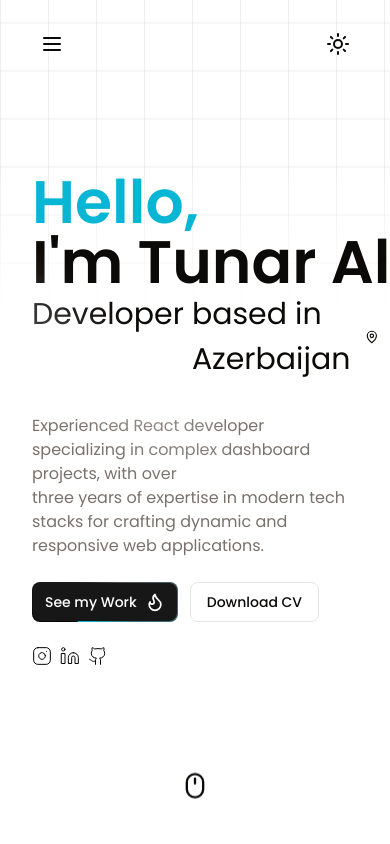
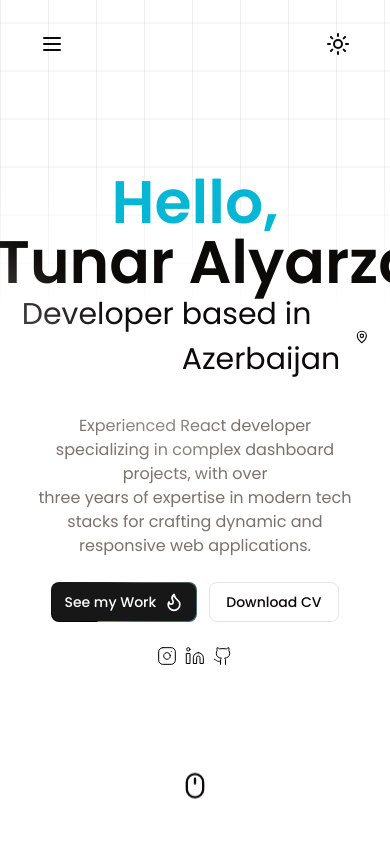
Before and after one commit to alyarzada/portfolio, a React (Vite) app: page / in a window 390 px wide. Shown: the top 844 px of the page. Built offline with nearby package versions, Linux system fonts and the light colour scheme.

Commit message:
add responsivness

```diff
--- a/src/sections/contact/index.tsx
+++ b/src/sections/contact/index.tsx
@@ -42,8 +42,11 @@ const Contact = () => {
 
   return (
     <section id="contact" className="container flex items-center">
-      <MotionViewport className="w-[40%]" variants={varSlide("right")}>
-        <div className="w-full hidden lg:block">
+      <MotionViewport
+        className="w-[40%] hidden lg:block"
+        variants={varSlide("right")}
+      >
+        <div className="w-full">
           <Image className="rounded w-96" src={ContactSvg} alt="" />
         </div>
       </MotionViewport>
--- a/src/sections/hero/index.tsx
+++ b/src/sections/hero/index.tsx
@@ -30,8 +30,8 @@ const Hero = () => {
 
   return (
     <section className="container z-20 relative pt-[10vh] min-h-[calc(100vh-80px)]">
-      <div className="flex-center lg:flex-between">
-        <div className="w-full lg:w-1/2">
+      <div className="flex-between">
+        <div className="w-full flex-center-col lg:block lg:w-1/2">
           <Spotlight className="top-40 left-0 md:left-10 md:top-5" />
 
           <Motion
@@ -71,7 +71,7 @@ const Hero = () => {
               delay: 1.1,
             })}
           >
-            <p className="text-muted-foreground mb-6">
+            <p className="text-muted-foreground text-center lg:text-start mb-6">
               Experienced React developer specializing in complex dashboard
               projects, with over <br /> three years of expertise in modern tech
               stacks for crafting dynamic and responsive web applications.
@@ -110,11 +110,11 @@ const Hero = () => {
           </Motion>
         </div>
 
-        <MotionViewport variants={varSlide("left")} className="w-1/3">
-          <Image
-            src={ProfileImg}
-            className="rounded-full w-full hidden lg:block shadow-2xl"
-          />
+        <MotionViewport
+          variants={varSlide("left")}
+          className="w-1/3 hidden lg:block"
+        >
+          <Image src={ProfileImg} className="rounded-full w-full  shadow-2xl" />
         </MotionViewport>
       </div>
 
```
